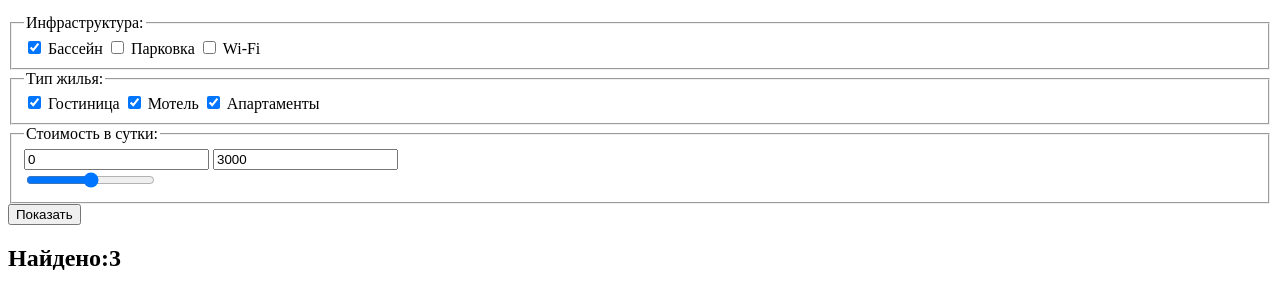
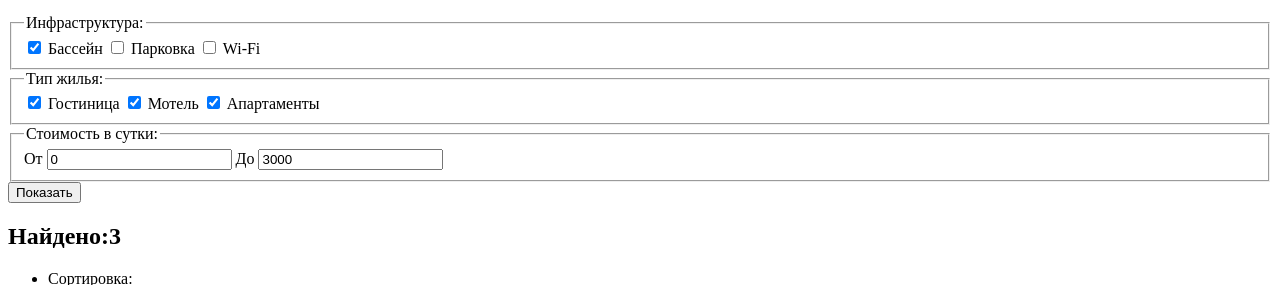
Before and after one commit to iTemes/264609-sedona, a plain HTML site: page inner.html in a window 1280 px wide. Shown: the part 167-452 px from the top of the page. Drawn offline with Linux system fonts and the light colour scheme.

Commit message:
Задание-2
Небольшие поправки

```diff
--- a/inner.html
+++ b/inner.html
@@ -9,7 +9,7 @@
     <header class="main-header">
       <div class="container">
         <div class="index-logo">
-          <a href="#">
+          <a href="index.html">
             <img src="img/index-logo.png" width="145" height="65">
           </a>
         </div>
@@ -55,10 +55,14 @@
           <fieldset class="cost">
             <legend>Стоимость в сутки:</legend>
             <div class="min-max">
-              <input type="number" min="0" value="0">
-              <input type="number" min="0" value="3000">
+              <label for="min">От</label>
+              <input type="text" name="min" id="min" value="0">
+              <label for="max">До</label>
+              <input type="text" name="max" id="max" value="3000">
             </div>
-            <input type="range" min="0" max="3000">
+            <div class="range-slider">
+
+            </div>
           </fieldset>
           <button class="filter-btn" type="submit">Показать</button>
         </form>
```
Also changed, not shown: index.html (+1 -7 lines).
